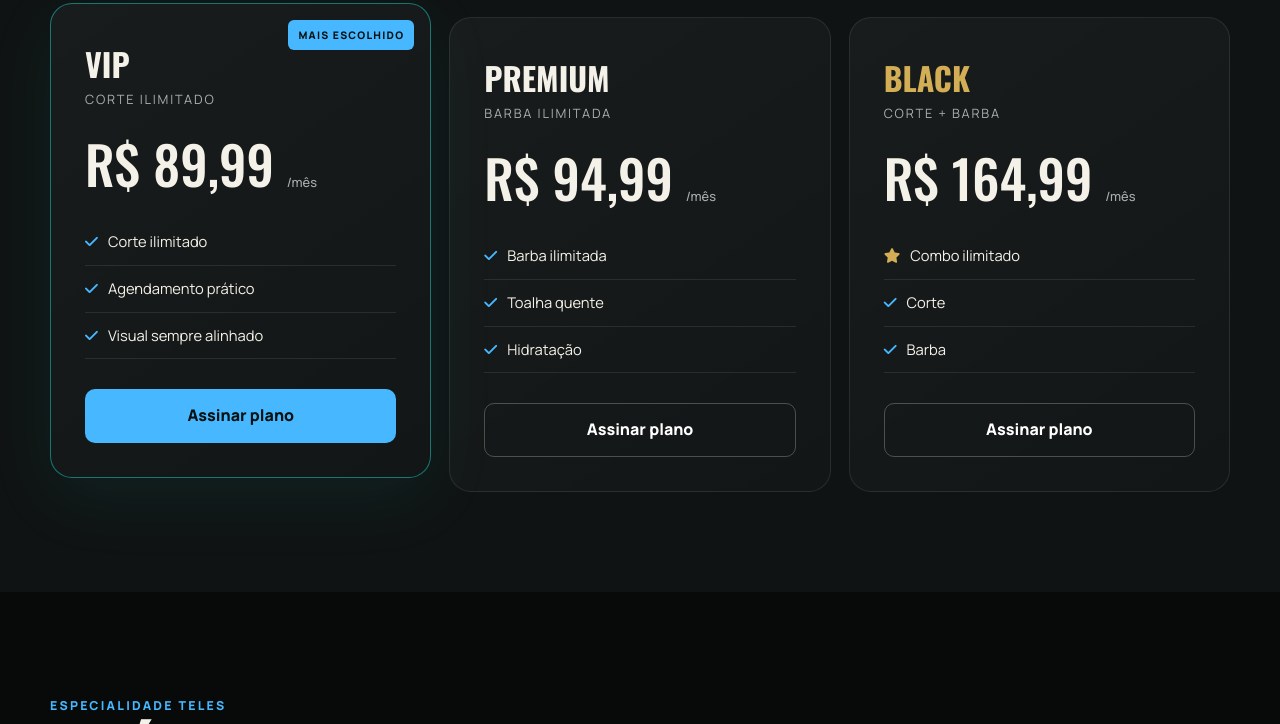
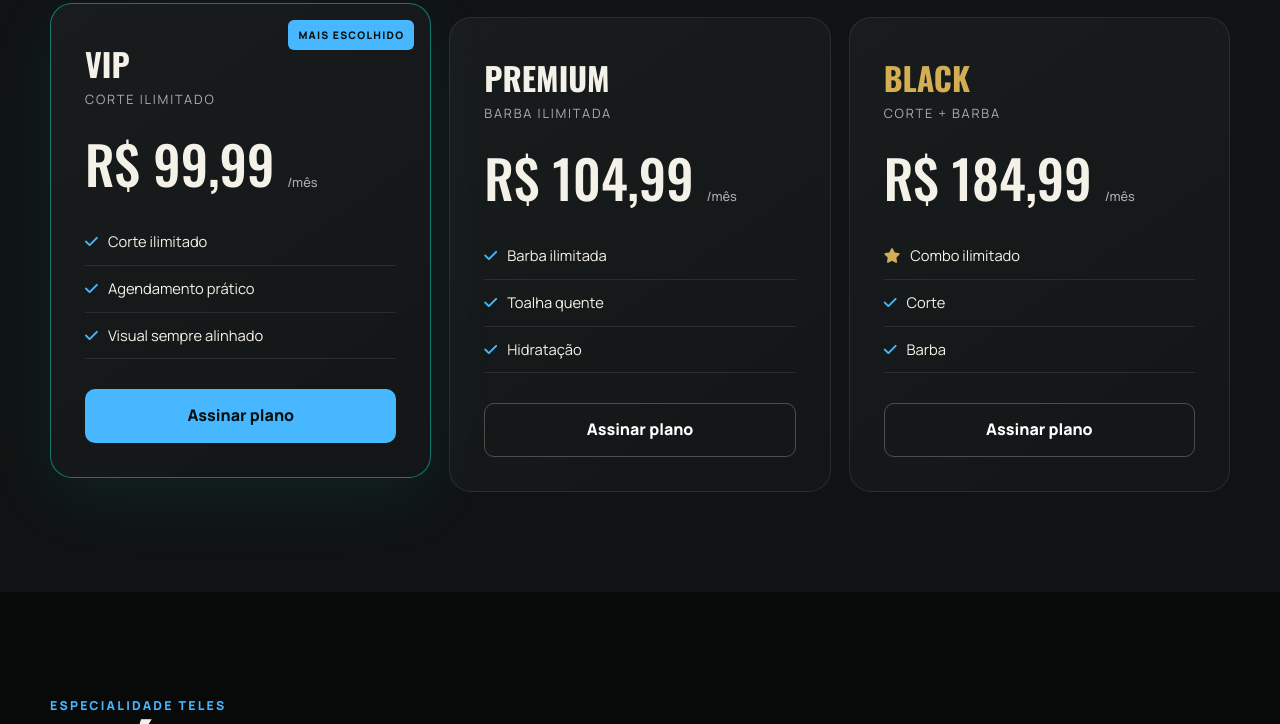
Before and after one commit to duduzeirah/telesbarbearia, a plain HTML site: page index.html in a window 1280 px wide. Shown: the part 2325-3049 px from the top of the page. Drawn offline with nearby package versions, Linux system fonts and the light colour scheme.

Commit message:
Update pricing and details for plans and offers

```diff
--- a/index.html
+++ b/index.html
@@ -173,9 +173,9 @@
       <div class="container">
         <div class="plans-head"><div><span class="eyebrow">Planos mensais</span><h2 class="title">Escolha sua rotina de cuidado.</h2></div><p class="section-copy">Serviços recorrentes com valor fixo mensal e praticidade para manter o visual sempre alinhado.</p></div>
         <div class="plans">
-          <article class="card plan featured"><span class="badge">Mais escolhido</span><h3>VIP</h3><span class="plan-sub">Corte ilimitado</span><div class="price">R$ 89,99 <small>/mês</small></div><ul><li><i class="fa-solid fa-check"></i>Corte ilimitado</li><li><i class="fa-solid fa-check"></i>Agendamento prático</li><li><i class="fa-solid fa-check"></i>Visual sempre alinhado</li></ul><a class="btn btn-primary" href="https://sites.appbarber.com.br/assinar?e=telesbarbearia-vfg1" target="_blank">Assinar plano</a></article>
-          <article class="card plan"><h3>PREMIUM</h3><span class="plan-sub">Barba ilimitada</span><div class="price">R$ 94,99 <small>/mês</small></div><ul><li><i class="fa-solid fa-check"></i>Barba ilimitada</li><li><i class="fa-solid fa-check"></i>Toalha quente</li><li><i class="fa-solid fa-check"></i>Hidratação</li></ul><a class="btn btn-secondary" href="https://sites.appbarber.com.br/assinar?e=telesbarbearia-vfg1" target="_blank">Assinar plano</a></article>
-          <article class="card plan"><h3 style="color:var(--gold)">BLACK</h3><span class="plan-sub">Corte + barba</span><div class="price">R$ 164,99 <small>/mês</small></div><ul><li><i class="fa-solid fa-star" style="color:var(--gold)"></i>Combo ilimitado</li><li><i class="fa-solid fa-check"></i>Corte</li><li><i class="fa-solid fa-check"></i>Barba</li></ul><a class="btn btn-secondary" href="https://sites.appbarber.com.br/assinar?e=telesbarbearia-vfg1" target="_blank">Assinar plano</a></article>
+          <article class="card plan featured"><span class="badge">Mais escolhido</span><h3>VIP</h3><span class="plan-sub">Corte ilimitado</span><div class="price">R$ 99,99 <small>/mês</small></div><ul><li><i class="fa-solid fa-check"></i>Corte ilimitado</li><li><i class="fa-solid fa-check"></i>Agendamento prático</li><li><i class="fa-solid fa-check"></i>Visual sempre alinhado</li></ul><a class="btn btn-primary" href="https://sites.appbarber.com.br/assinar?e=telesbarbearia-vfg1" target="_blank">Assinar plano</a></article>
+          <article class="card plan"><h3>PREMIUM</h3><span class="plan-sub">Barba ilimitada</span><div class="price">R$ 104,99 <small>/mês</small></div><ul><li><i class="fa-solid fa-check"></i>Barba ilimitada</li><li><i class="fa-solid fa-check"></i>Toalha quente</li><li><i class="fa-solid fa-check"></i>Hidratação</li></ul><a class="btn btn-secondary" href="https://sites.appbarber.com.br/assinar?e=telesbarbearia-vfg1" target="_blank">Assinar plano</a></article>
+          <article class="card plan"><h3 style="color:var(--gold)">BLACK</h3><span class="plan-sub">Corte + barba</span><div class="price">R$ 184,99 <small>/mês</small></div><ul><li><i class="fa-solid fa-star" style="color:var(--gold)"></i>Combo ilimitado</li><li><i class="fa-solid fa-check"></i>Corte</li><li><i class="fa-solid fa-check"></i>Barba</li></ul><a class="btn btn-secondary" href="https://sites.appbarber.com.br/assinar?e=telesbarbearia-vfg1" target="_blank">Assinar plano</a></article>
         </div>
       </div>
     </section>
@@ -246,7 +246,7 @@
     <section class="section">
       <div class="container offer">
         <div><span class="eyebrow">Condição especial</span><h2 class="title" style="font-size:clamp(2.2rem,5vw,4.2rem)">Prótese capilar parcial topo.</h2><p class="offer-details">Avaliação personalizada, escolha da peça, preparação, colocação e acabamento conforme o seu perfil.</p></div>
-        <div><div class="offer-price">R$ 1.699<small>à vista</small></div><p class="offer-details">ou 10x de R$ 194,50</p><a class="btn btn-primary" style="margin-top:18px;width:100%" href="https://wa.me/5562991580263?text=Olá!%20Vi%20a%20condição%20da%20prótese%20capilar%20e%20quero%20agendar%20uma%20avaliação." target="_blank">Quero minha avaliação</a></div>
+        <div><div class="offer-price">R$ 2.000<small>à vista</small></div><p class="offer-details">ou 10x de R$ 200,00</p><a class="btn btn-primary" style="margin-top:18px;width:100%" href="https://wa.me/5562991580263?text=Olá!%20Vi%20a%20condição%20da%20prótese%20capilar%20e%20quero%20agendar%20uma%20avaliação." target="_blank">Quero minha avaliação</a></div>
       </div>
     </section>
 
```
